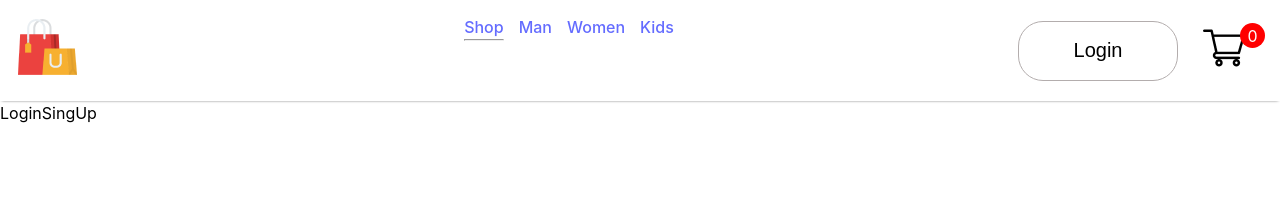
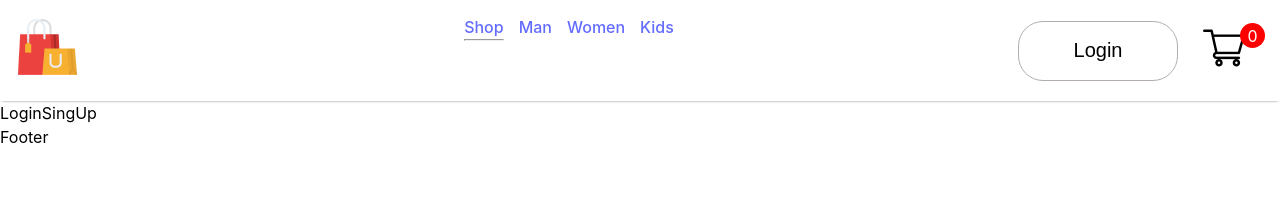
Before and after one commit to Bahadur777/E-commerce, a React (Vite) app: page /login in a window 1280 px wide. Shown: the top 215 px of the page. Built offline with nearby package versions, Linux system fonts and the light colour scheme.

Commit message:
footer componet ready to design

```diff
--- a/src/App.jsx
+++ b/src/App.jsx
@@ -7,6 +7,7 @@ import MainShop from './Pages/MainShop'
 import Product from './Pages/Product'
 import Cart from './Pages/Cart'
 import LoginSingUp from './Pages/LoginSingUp'
+import Footer from './component/Footer/Footer'
 
 const App = () => {
   return (
@@ -24,6 +25,7 @@ const App = () => {
        <Route path='/cart' element={<Cart/>} />
        <Route path='/login' element={<LoginSingUp/>}/>
       </Routes>
+      <Footer/>
       </BrowserRouter>
 
     </div>
--- /dev/null
+++ b/src/component/Footer/Footer.jsx
@@ -0,0 +1,10 @@
+import React from 'react'
+import './footer.css'
+
+const Footer = () => {
+  return (
+    <div>Footer</div>
+  )
+}
+
+export default Footer
```
Also changed, not shown: src/component/Footer/footer.css (added).
